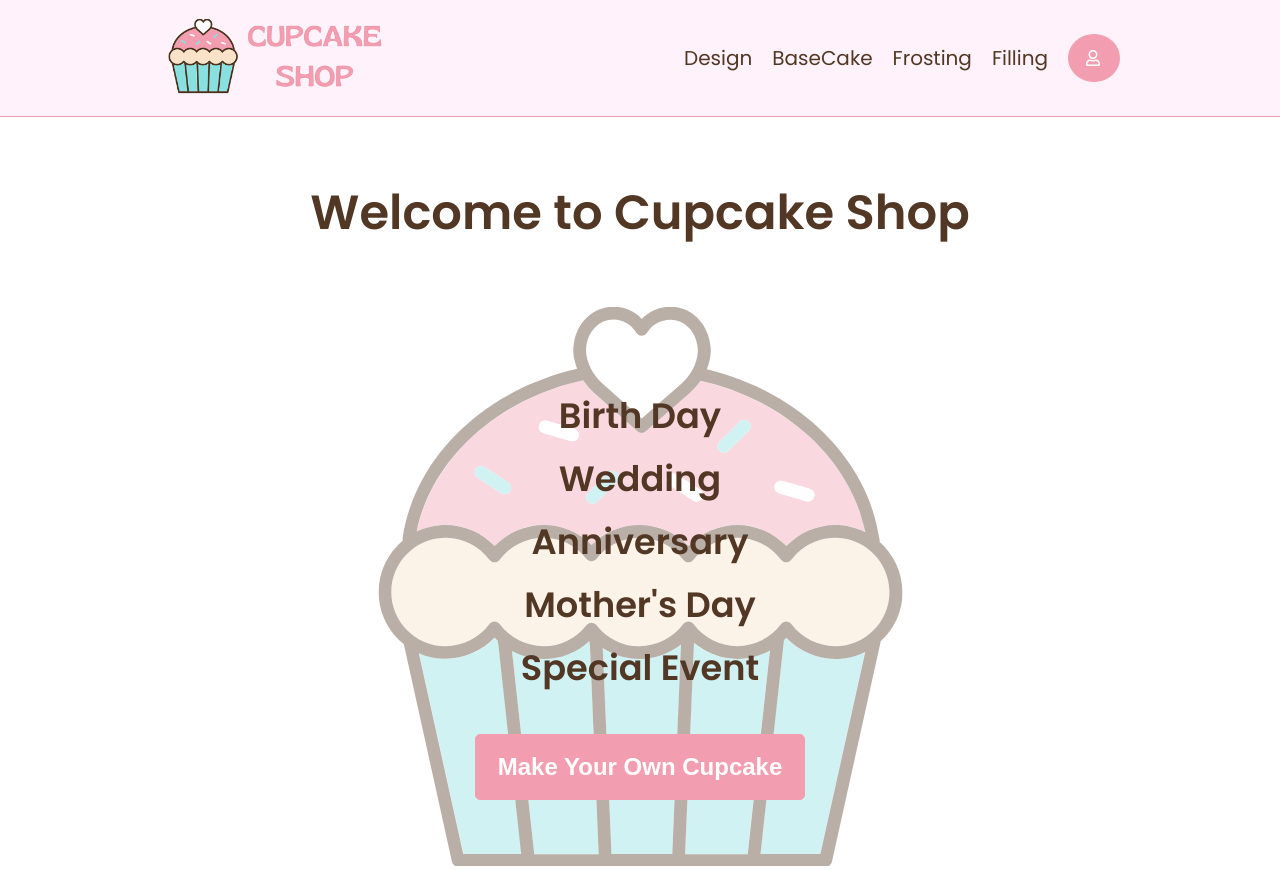
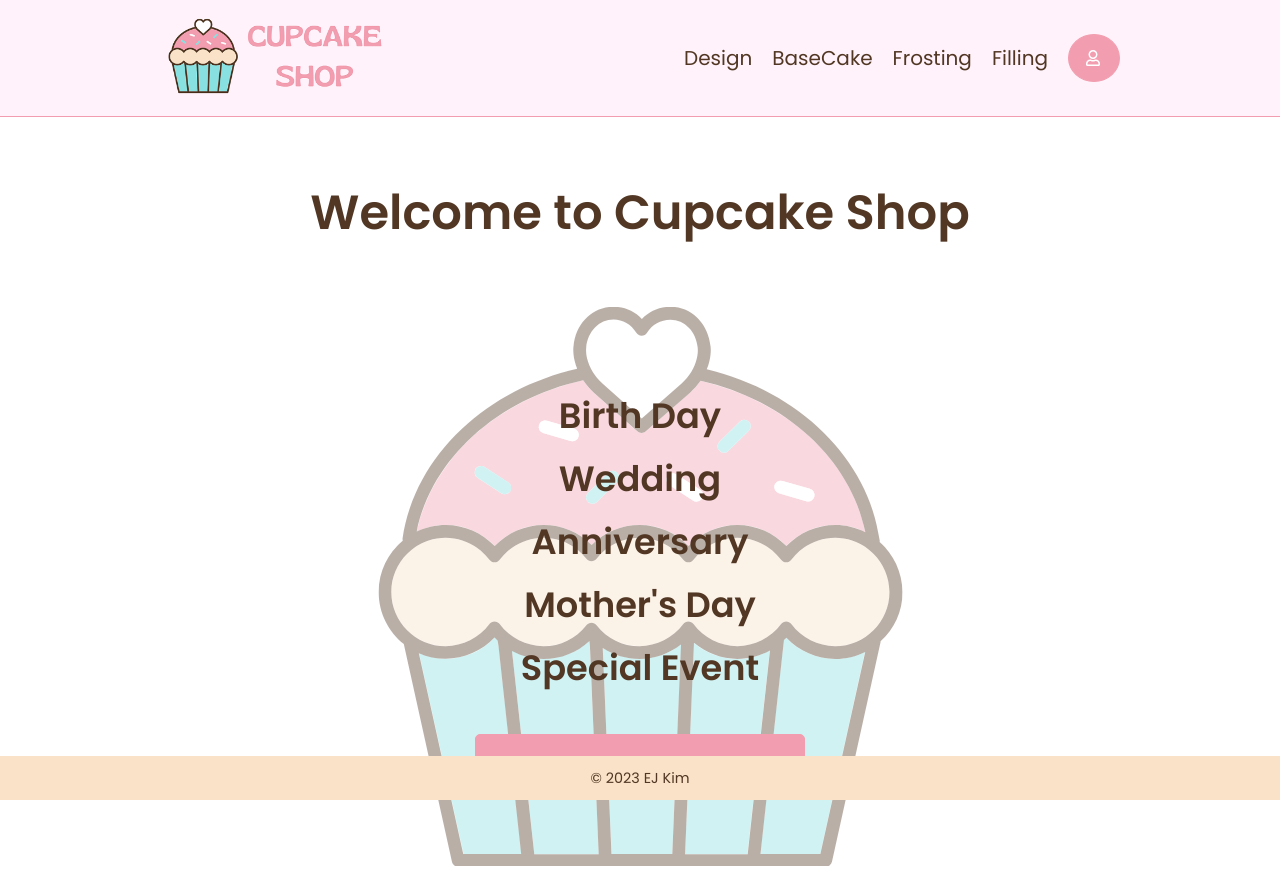
Before and after one commit to ejkim000/cupcake-shop, a React (Vite) app in the folder frontend/: page / in a window 1280 px wide. Built offline with nearby package versions, Linux system fonts and the light colour scheme.

Commit message:
add footer & update header style

```diff
--- /dev/null
+++ b/frontend/components/Footer.jsx
@@ -0,0 +1,9 @@
+function Footer() {
+  return (
+    <footer>
+        <p>&copy; {new Date().getFullYear()} EJ Kim </p>
+    </footer>
+  )
+}
+
+export default Footer
--- a/frontend/components/Header.jsx
+++ b/frontend/components/Header.jsx
@@ -21,10 +21,14 @@ function Header() {
           <li>
             <a href="#">Filling</a>
           </li>
-          <li>
+          <li className='dropdown'>
             <button className="btn round">
               <FaRegUser />
             </button>
+            <ul className='dropdown-content'>
+                <li><a href="#">Signup</a></li>
+                <li><a href="#">Login</a></li>
+            </ul>
           </li>
         </ul>
       </nav>
--- a/frontend/index.html
+++ b/frontend/index.html
@@ -2,7 +2,7 @@
 <html lang="en">
   <head>
     <meta charset="UTF-8" />
-    <link rel="icon" type="image/svg+xml" href="/vite.svg" />
+    <link rel="icon" type="image/png" href="/icon.png" />
     <meta name="viewport" content="width=device-width, initial-scale=1.0" />
     <title>Cupcake Shop</title>
   </head>
--- a/frontend/src/App.jsx
+++ b/frontend/src/App.jsx
@@ -1,3 +1,4 @@
+import Footer from '../components/Footer';
 import Header from '../components/Header';
 import Home from '../pages/Home';
 
@@ -7,6 +8,7 @@ function App() {
       <div className="container">
         <Header />
         <Home />
+        <Footer />
       </div>
     </>
   );
--- a/frontend/src/index.css
+++ b/frontend/src/index.css
@@ -92,6 +92,25 @@ nav {
   margin-top: 5px;
   height: 80px;
 }
+.dropdown-content {
+  display: none !important;
+  z-index: 2;
+  position:absolute;
+  top: 80px;
+  background-color: #fff;
+  border: 1px solid #f29eb0;
+  border-radius: 10px;
+  padding: 10px 20px 10px 0;
+  margin-top: 3px;
+  text-align: left;
+}
+.dropdown-content a {
+  font-size: 1rem !important;
+}
+.dropdown:hover .dropdown-content {
+  display: block !important;
+
+}
 
 .heading {
   font-size: 2rem;
@@ -114,20 +133,20 @@ nav {
   padding: 90px 30px 60px;
   background: rgba(255, 255, 255, 0.6);
 }
-.goals {
+.category {
   display: grid;
   grid-template-columns: repeat(2, 1fr);
   gap: 10px;
 }
 
-.goal {
+.category {
   background-color: #f4f4f4;
   margin: 10px 0;
   padding: 20px 0 10px;
   position: relative;
 }
 
-.goal .close {
+.category .close {
   position: absolute;
   top: 10px;
   right: 15px;
@@ -233,6 +252,16 @@ nav {
   animation: spin 1.2s linear infinite;
 }
 
+footer {
+  background-color: #F9E2C7;
+  width: 100%;
+  margin: 20px 0 0;
+  padding: 10px;
+  font-size: 0.9rem;
+  position: absolute;
+  bottom: 0;
+}
+
 @keyframes spin {
   0% {
     transform: rotate(0deg);
```
Also changed, not shown: frontend/public/icon.png (added).
